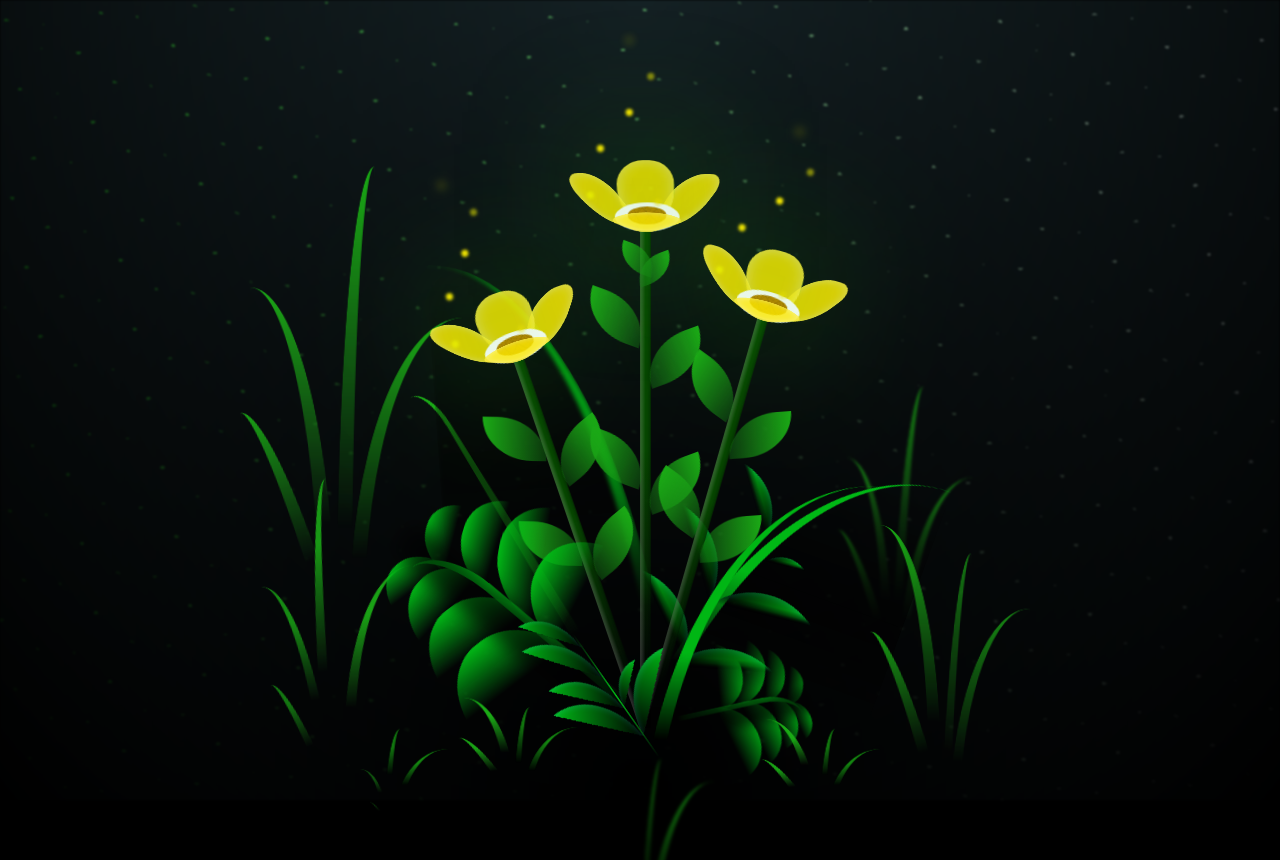
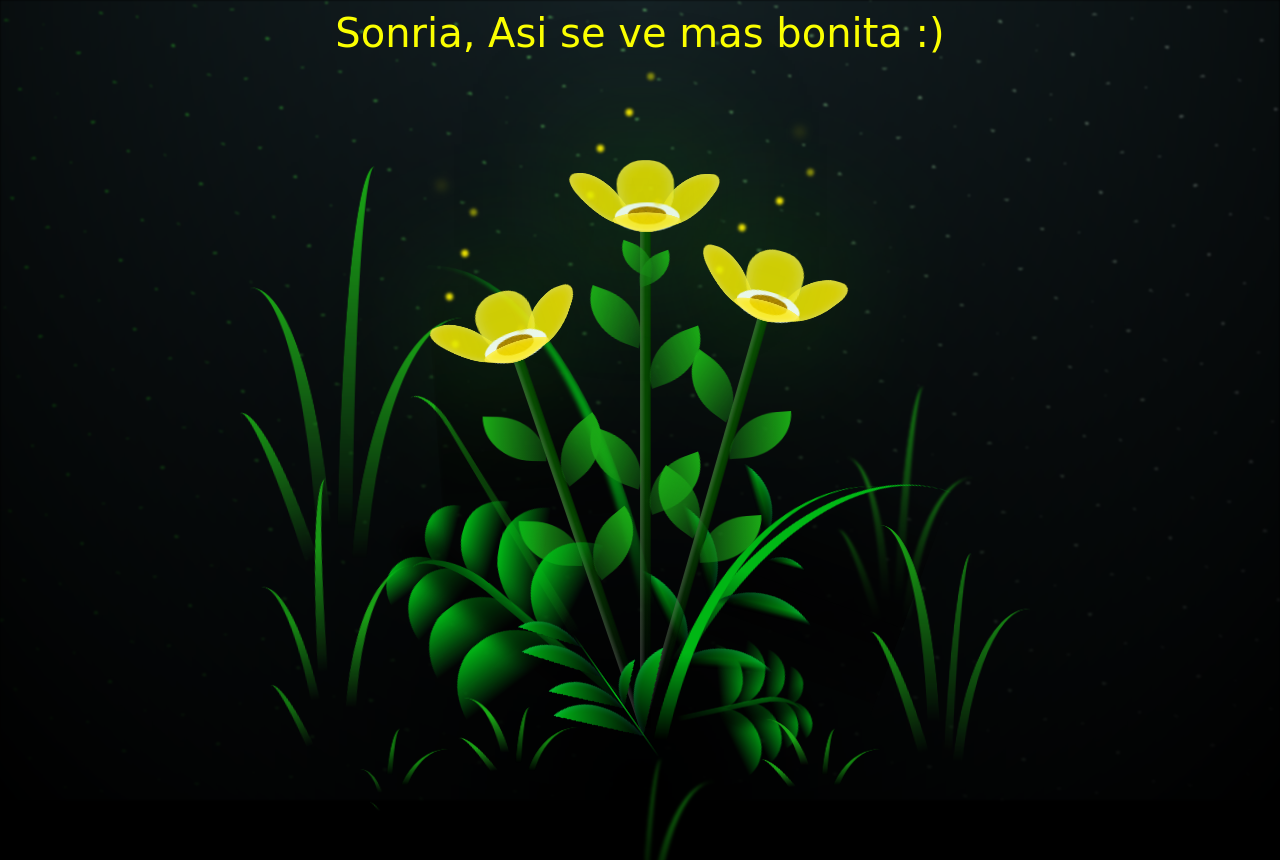
Before and after one commit to Gustavo1103011/Flores2.0, a plain HTML site: page FLORES.html in a window 1280 px wide. Shown: the top 860 px of the page. Drawn offline with Linux system fonts and the light colour scheme.

Commit message:
Version2.0

```diff
--- a/FLORES.html
+++ b/FLORES.html
@@ -7,10 +7,25 @@
     <link rel="stylesheet" href="css/main.css">
     <link rel="icon" href="img/flowers.png" type="image/x-icon">
     <title>FLORES</title>
+    <style>
+      .mensaje {
+        position: fixed;
+        top: 0;
+        left: 0;
+        width: 100%;
+        background-color: rgba(51, 51, 51, 0); /* Utiliza un valor alfa para hacer el fondo semi-transparente */
+        color: #fbff00;
+        padding: 10px;
+        text-align: center;
+        z-index: 9999;
+        font-size:2.5rem;
+        font-family: 'Poppins', cursive;
+      }
+    </style>
 </head>
 
 <body class="container">
-  <!-- <h1>Mensaje en la parte superior de la pantalla</h1> -->
+    <div class="mensaje">Sonria, Asi se ve mas bonita :) </div>
     <div class="night"></div>
     <div class="flowers">
       <div class="flower flower--1">
```
